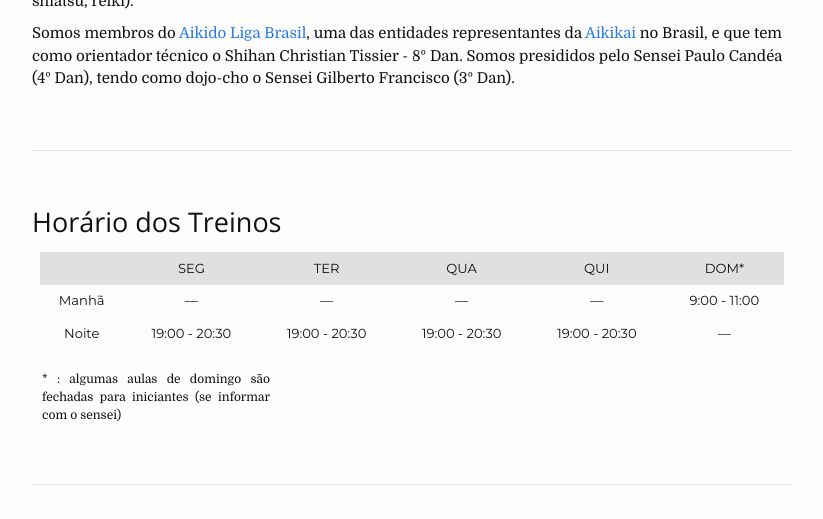
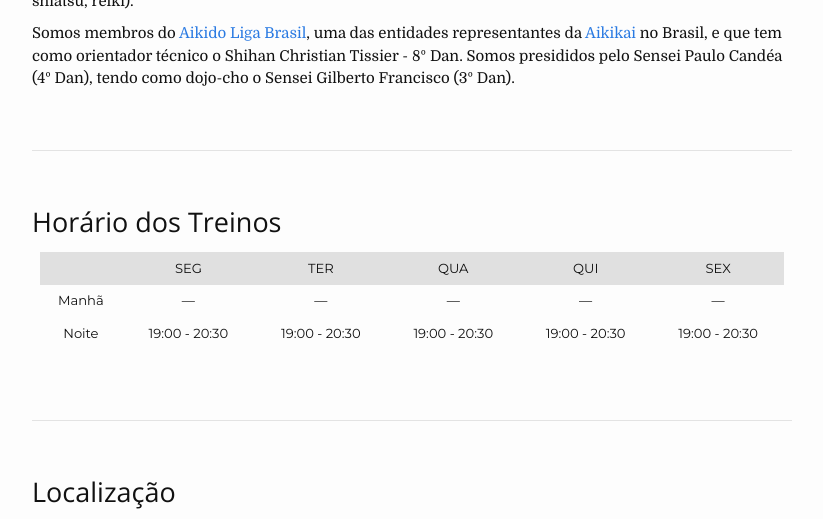
Before and after one commit to aikidorecife/aikidorecife.github.io, a Jekyll site: the page built from dojo.html, in a window 1280 px wide and 900 px high, scrolled down 485 px, cut to the strip 0-519 px from the top of the window. Shown: the whole strip, without its empty margins (228-1051 px from the left). Built offline with Jekyll 4.4.1, drawn with Linux system fonts in a browser that asks for light colours; nearby versions of some CDN libraries.

Commit message:
Change training day from sunday to friday

```diff
--- a/dojo.html
+++ b/dojo.html
@@ -42,7 +42,7 @@ Sensei Gilberto Francisco (3º Dan).
     <th>TER</th>
     <th>QUA</th>
     <th>QUI</th>
-    <th>DOM*</th>
+    <th>SEX</th>
   </tr>
 </thead>
 <tbody>
@@ -52,7 +52,7 @@ Sensei Gilberto Francisco (3º Dan).
     <td>&#8212;</td>
     <td>&#8212;</td>
     <td>&#8212;</td>
-    <td>9:00 - 11:00</td>
+    <td>&#8212;</td>
   </tr>
   <tr>
     <td>Noite</td>
@@ -60,15 +60,10 @@ Sensei Gilberto Francisco (3º Dan).
     <td>19:00 - 20:30</td>
     <td>19:00 - 20:30</td>
     <td>19:00 - 20:30</td>
-    <td>&#8212;</td>
+    <td>19:00 - 20:30</td>
   </tr>
 </tbody>
 </table>
-<p style="width: 30%" class="obs">
-* : algumas aulas de domingo são fechadas
-para iniciantes (se informar com o sensei)
-</p>
-
 
 <hr style="margin: 50px 0 50px 0; width: 100%" class="block-sep" />
 
```
